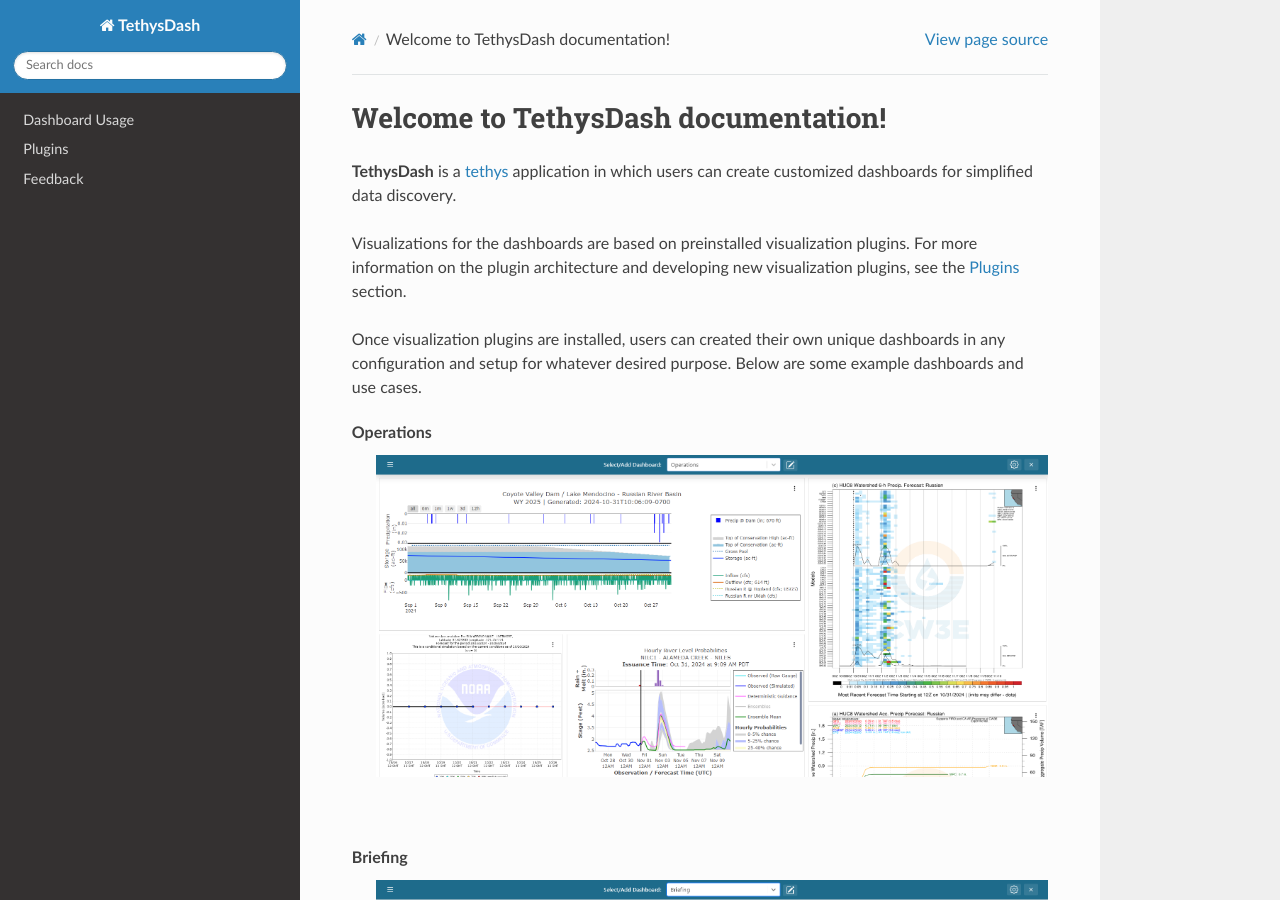
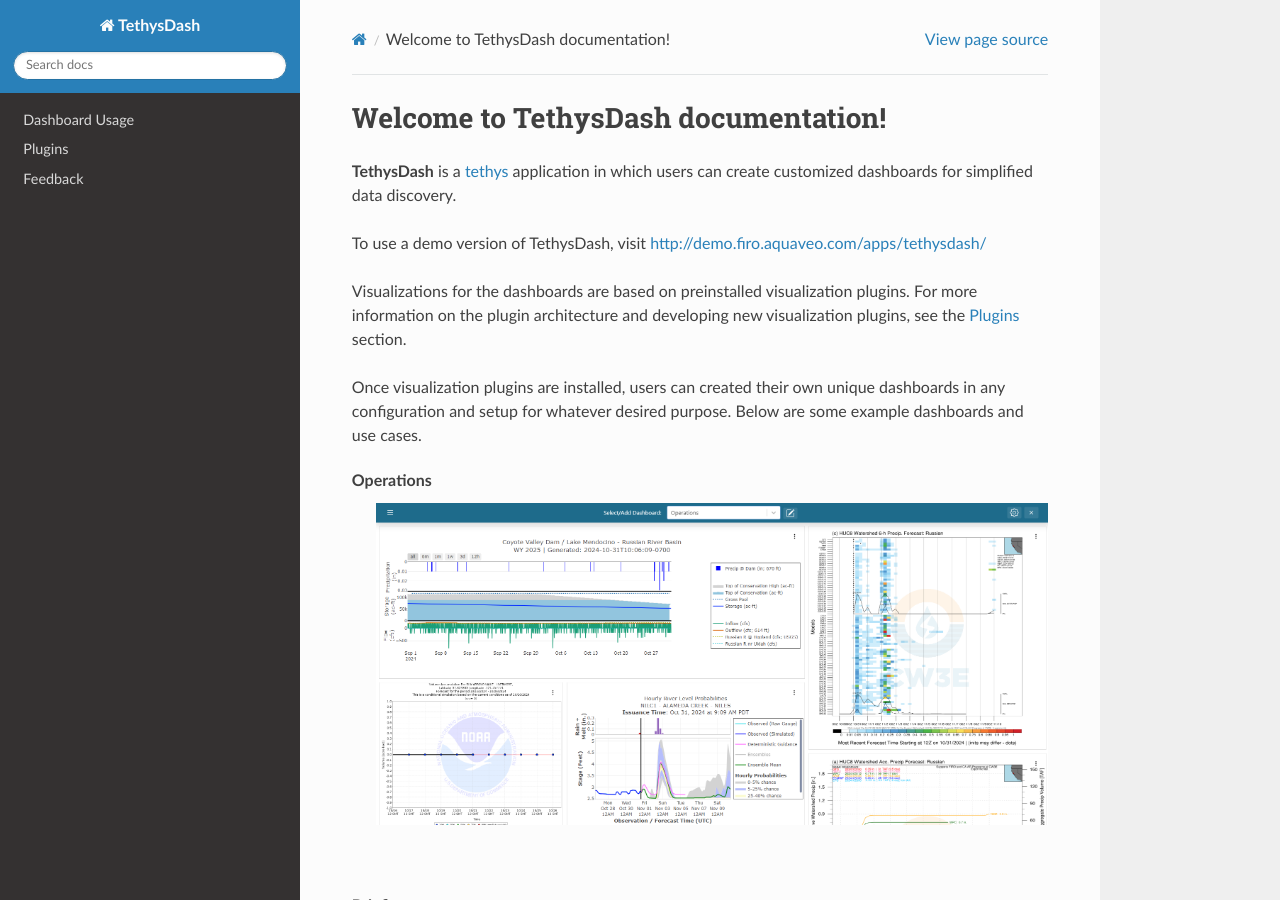
Before and after one commit to Aquaveo/TethysDashDocs, a Sphinx documentation site: the page built from docs/source/index.rst, in a window 1280 px wide and 900 px high. Built offline with Sphinx 7.4.7 and the Read the Docs theme 3.1.0, drawn with Linux system fonts in a browser that asks for light colours.

Commit message:
added FIRO demo url

```diff
--- a/docs/source/index.rst
+++ b/docs/source/index.rst
@@ -3,6 +3,8 @@
 
 **TethysDash** is a `tethys <https://www.tethysplatform.org/>`_ application in which users can create customized
 dashboards for simplified data discovery.
+
+To use a demo version of TethysDash, visit `http://demo.firo.aquaveo.com/apps/tethysdash/ <http://demo.firo.aquaveo.com/apps/tethysdash/>`_
 
 Visualizations for the dashboards are based on preinstalled visualization plugins. For more information
 on the plugin architecture and developing new visualization plugins, see the :doc:`plugins` section.
```
